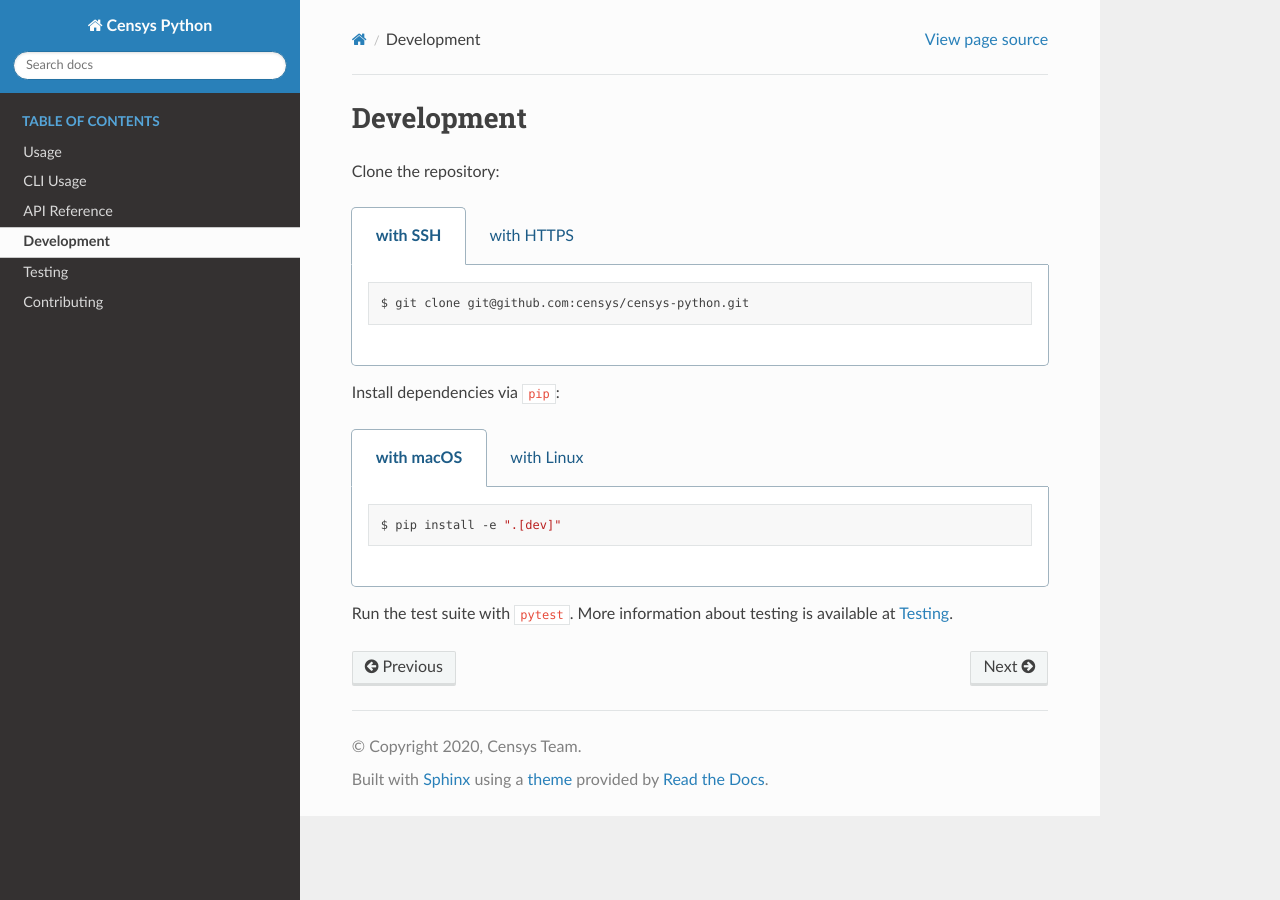
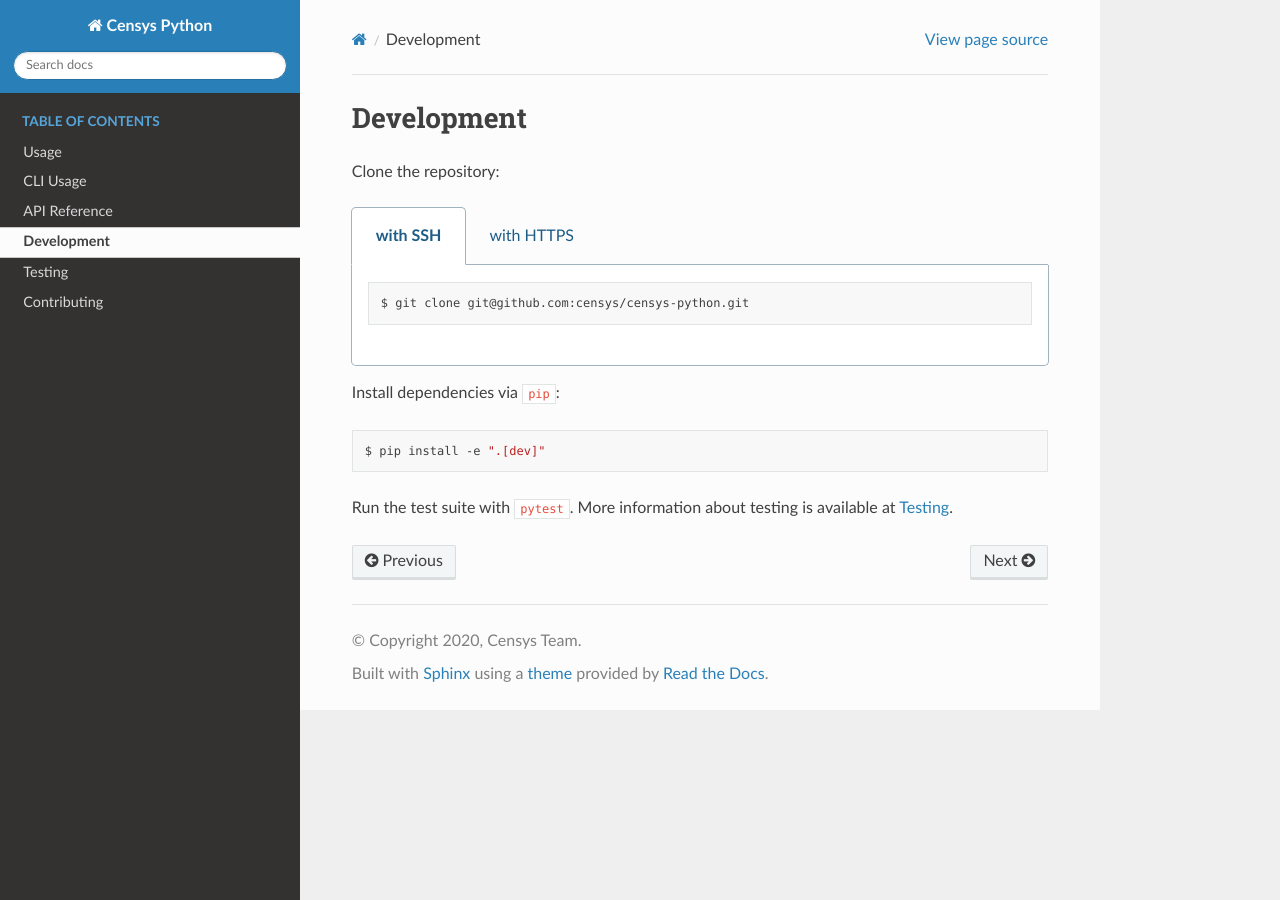
Before and after one commit to censys/censys-python, a Sphinx documentation site: the page built from docs/development.rst, in a window 1280 px wide. Built offline with Sphinx 7.4.7 and the Read the Docs theme 2.0.0, drawn with Linux system fonts in a browser that asks for light colours.

```diff
--- a/docs/development.rst
+++ b/docs/development.rst
@@ -19,18 +19,8 @@ Clone the repository:
 
 Install dependencies via ``pip``:
 
-.. tabs::
+.. prompt:: bash $
 
-   .. tab:: with macOS
-
-      .. prompt:: bash $
-
-        pip install -e ".[dev]"
-
-   .. tab:: with Linux
-
-      .. prompt:: bash $
-
-        pip install -e .[dev]
+   pip install -e ".[dev]"
 
 Run the test suite with ``pytest``. More information about testing is available at :ref:`testing:Testing`.
```
